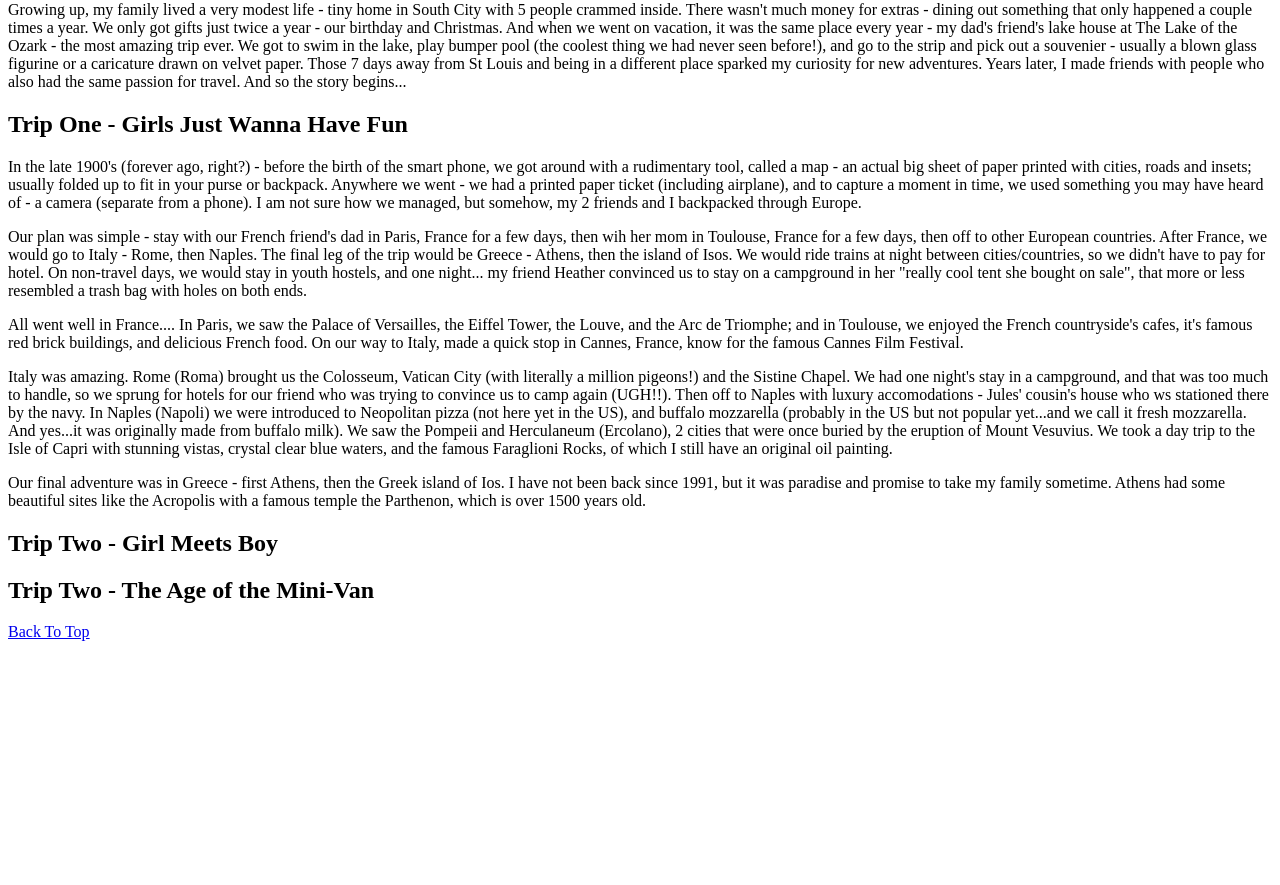
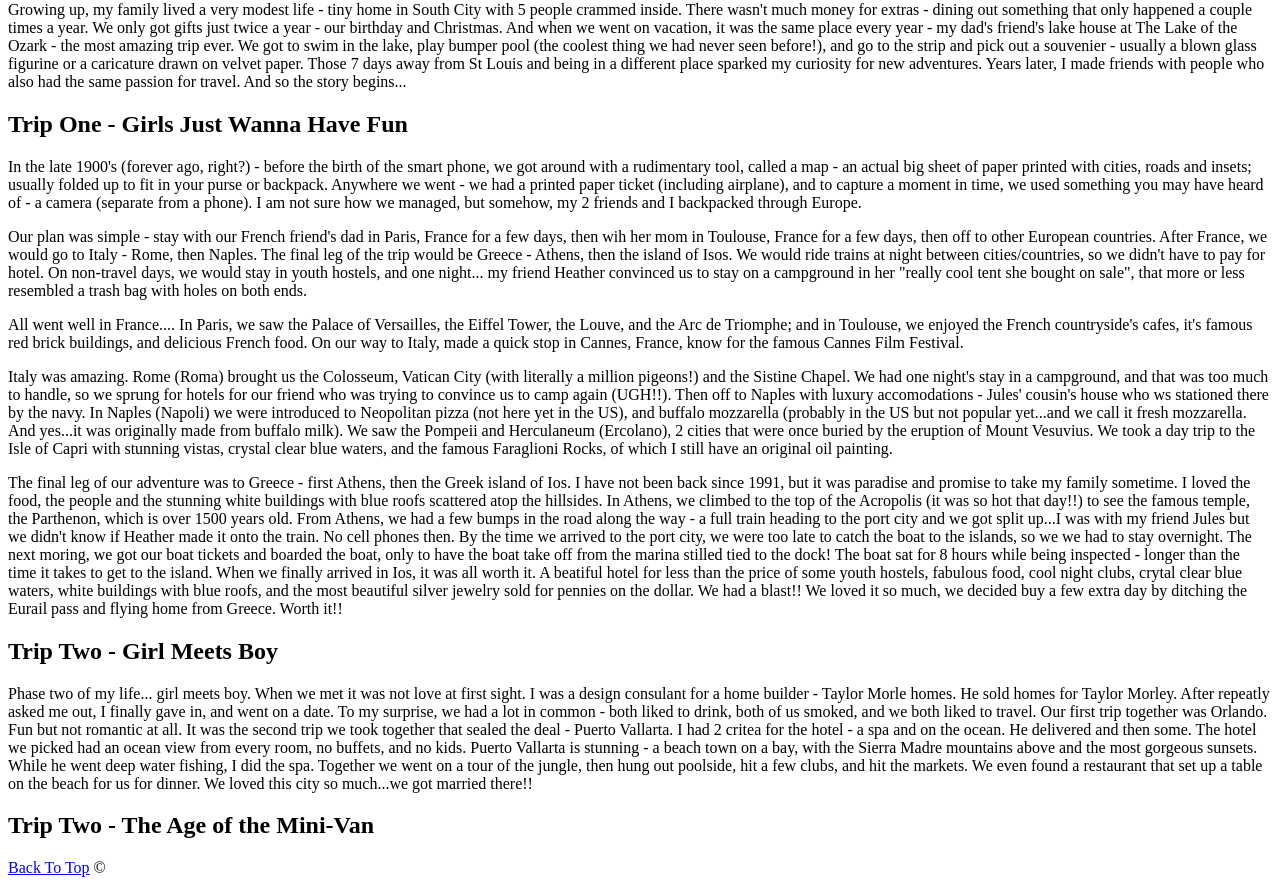
Before and after one commit to AccessPlus-FullTimeWebDev-Jan2023/js-assignment-4-html-me-something-lasch02, a website: page index.html in a window 1280 px wide. Shown: the part 79-964 px from the top of the page. Before the commit the page ends 800 px from the top, so only its background shows below. Drawn offline with Linux system fonts and the light colour scheme.

Commit message:
Two of three sections complete

```diff
--- a/index.html
+++ b/index.html
@@ -18,6 +18,7 @@
       <h1>Three Trips - Three Different Ways</h1>
       </header>
       <main>
+      <article>
       <p>Growing up, my family lived a very modest life - tiny home in South City with 5 people crammed inside. There wasn't much money for extras - dining out something that only happened a couple times a year.  We only got gifts just twice a year - our birthday and Christmas.  And when we went on vacation, it was the same place every year - my dad's friend's lake house at The Lake of the Ozark - the most amazing trip ever. We got to swim in the lake, play bumper pool (the coolest thing we had never seen before!), and go to the strip and pick out a souvenier - usually a blown glass figurine or a caricature drawn on velvet paper.  Those 7 days away from St Louis and being in a different place sparked my curiosity for new adventures. Years later, I made friends with people who also had the same passion for travel.  And so the story begins...
       </p>
             <h2>Trip One - Girls Just Wanna Have Fun</h2>
@@ -28,14 +29,25 @@
       </p>
       <p>Italy was amazing. Rome (Roma) brought us the Colosseum, Vatican City (with literally a million pigeons!) and the Sistine Chapel. We had one night's stay in a campground, and that was too much to handle, so we sprung for hotels for our friend who was trying to convince us to camp again (UGH!!). Then off to Naples with luxury accomodations - Jules' cousin's house who ws stationed there by the navy.  In Naples (Napoli) we were introduced to Neopolitan pizza (not here yet in the US), and buffalo mozzarella (probably in the US but not popular yet...and we call it fresh mozzarella.  And yes...it was originally made from buffalo milk). We saw the Pompeii and Herculaneum (Ercolano), 2 cities that were once buried by the eruption of Mount Vesuvius. We took a day trip to the Isle of Capri with stunning vistas, crystal clear blue waters, and the famous Faraglioni Rocks, of which I still have an original oil painting.
       </p>
-      <p>Our final adventure was in Greece - first Athens, then the Greek island of Ios. I have not been back since 1991, but it was paradise and promise to take my family sometime. Athens had some beautiful sites like the Acropolis with a famous temple the Parthenon, which is over 1500 years old.
+      <p>The final leg of our adventure was to Greece - first Athens, then the Greek island of Ios. I have not been back since 1991, but it was paradise and promise to take my family sometime. I loved the food, the people and the stunning white buildings with blue roofs scattered atop the hillsides.
+      In Athens, we climbed to the top of the Acropolis (it was so hot that day!!) to see the famous temple, the Parthenon, which is over 1500 years old. From Athens, we had a few bumps in the road along the way - a full train heading to the port city and we got split up...I was with my friend Jules but we didn't know if Heather made it onto the train.  No cell phones then. By the time we arrived to the port city, we were too late to catch the boat to the islands, so we we had to stay overnight.  The next moring, we got our boat tickets and boarded the boat, only to have the boat take off from the marina stilled tied to the dock! The boat sat for 8 hours while being inspected - longer than the time it takes to get to the island. When we finally arrived in Ios, it was all worth it. A beatiful hotel for less than the price of some youth hostels, fabulous food, cool night clubs, crytal clear blue waters, white buildings with blue roofs, and the most beautiful silver jewelry sold for pennies on the dollar. We had a blast!! We loved it so much, we decided buy a few extra day by ditching the Eurail pass and flying home from Greece. Worth it!!
+      </p>
+      </article>
+      <h2>Trip Two - Girl Meets Boy</h2>
+      <article>
+         <p>Phase two of my life... girl meets boy. When we met it was not love at first sight.  I was a design consulant for a home builder - Taylor Morle homes.  He sold homes for Taylor Morley. After repeatly asked me out, I finally gave in, and went on a date.  To my surprise, we had a lot in common - both liked to drink, both of us smoked, and we both liked to travel.  Our first trip together was Orlando. Fun but not romantic at all. It was the second trip we took together that sealed the deal - Puerto Vallarta. I had 2 critea for the hotel - a spa and on the ocean. He delivered and then some. The hotel we picked had an ocean view from every room, no buffets, and no kids. Puerto Vallarta is stunning - a beach town on a bay, with the Sierra Madre mountains above and the most gorgeous sunsets. While he went deep water fishing, I did the spa.  Together we went on a tour of the jungle, then hung out poolside, hit a few clubs, and hit the markets. We even found a restaurant that set up a table on the beach for us for dinner. We loved this city so much...we got married there!!
+         </p>
+      </article>
+      <h2>Trip Two - The Age of the Mini-Van</h2>
+      <article>
+         <p>
 
-      </p>
-      <h2>Trip Two - Girl Meets Boy</h2>
-      <h2>Trip Two - The Age of the Mini-Van</h2>
+         </p>
+      </article>
       </main>
       <footer>
          <a href="#top">Back To Top</a>
+         &copy
       </footer>
    </body>
 </html>
```
